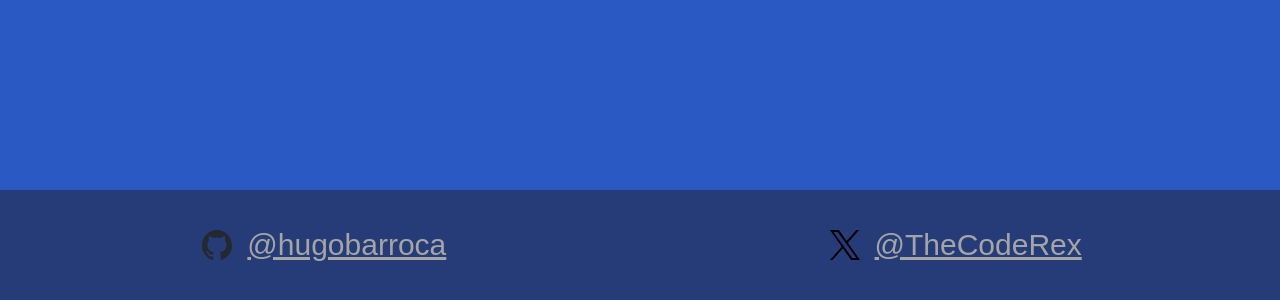
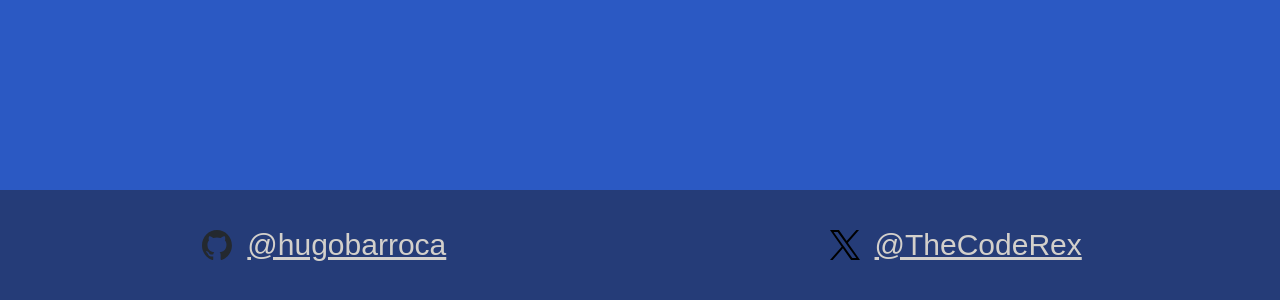
Before and after one commit to hugobarroca/portfolio, a SvelteKit app: page / in a window 1280 px wide. Shown: the part 2290-2590 px from the top of the page. Built offline with nearby package versions, Linux system fonts and the light colour scheme.

Commit message:
💄 Change links color to lighter gray.

```diff
--- a/src/app.css
+++ b/src/app.css
@@ -3,7 +3,7 @@
 	--secondary-color: #2b59c3;
 	--primary-text-color: white;
 	--highlights-color: #253c78;
-	--links-color: #a5a5a5;
+	--links-color: #d3d0cb;
 
 	--font-family: 'Mono', monospace;
 	--font-size-h2: 5.2vmin;
```
